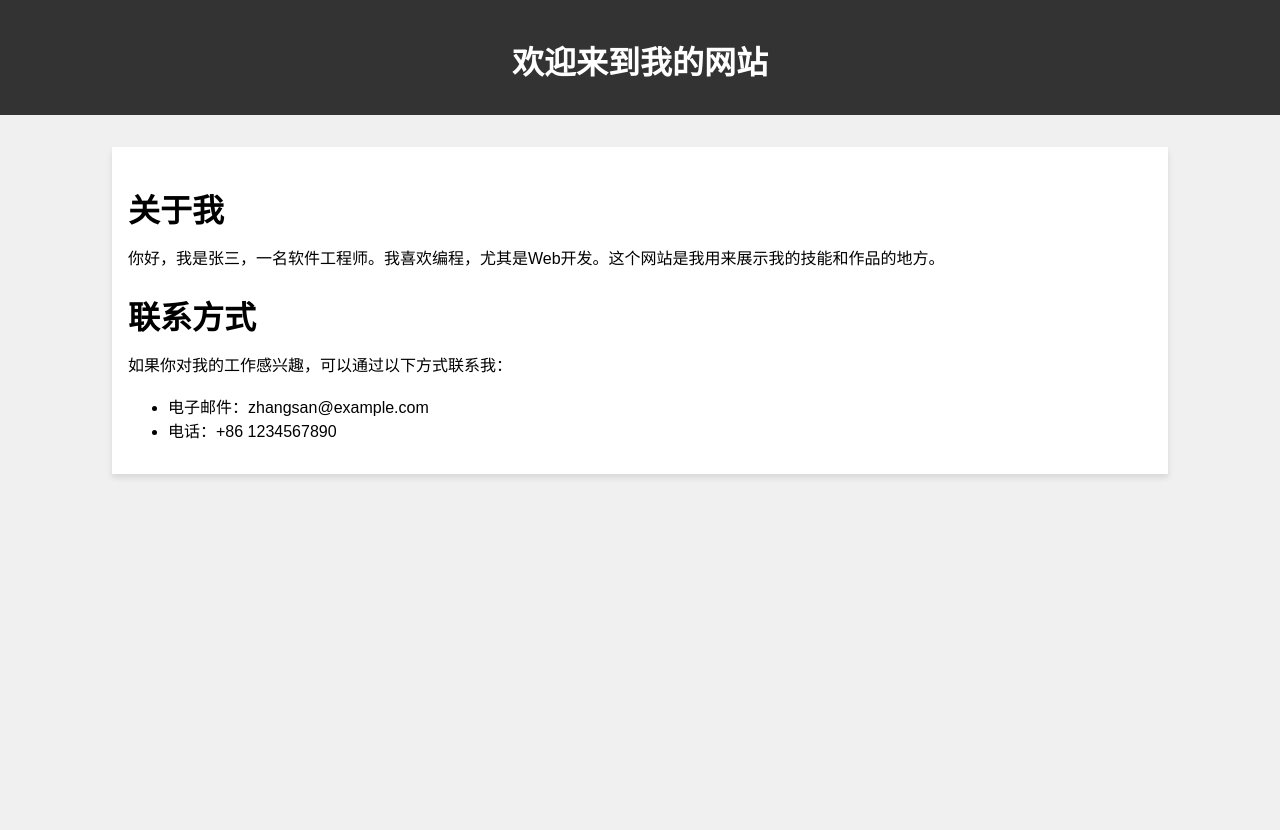
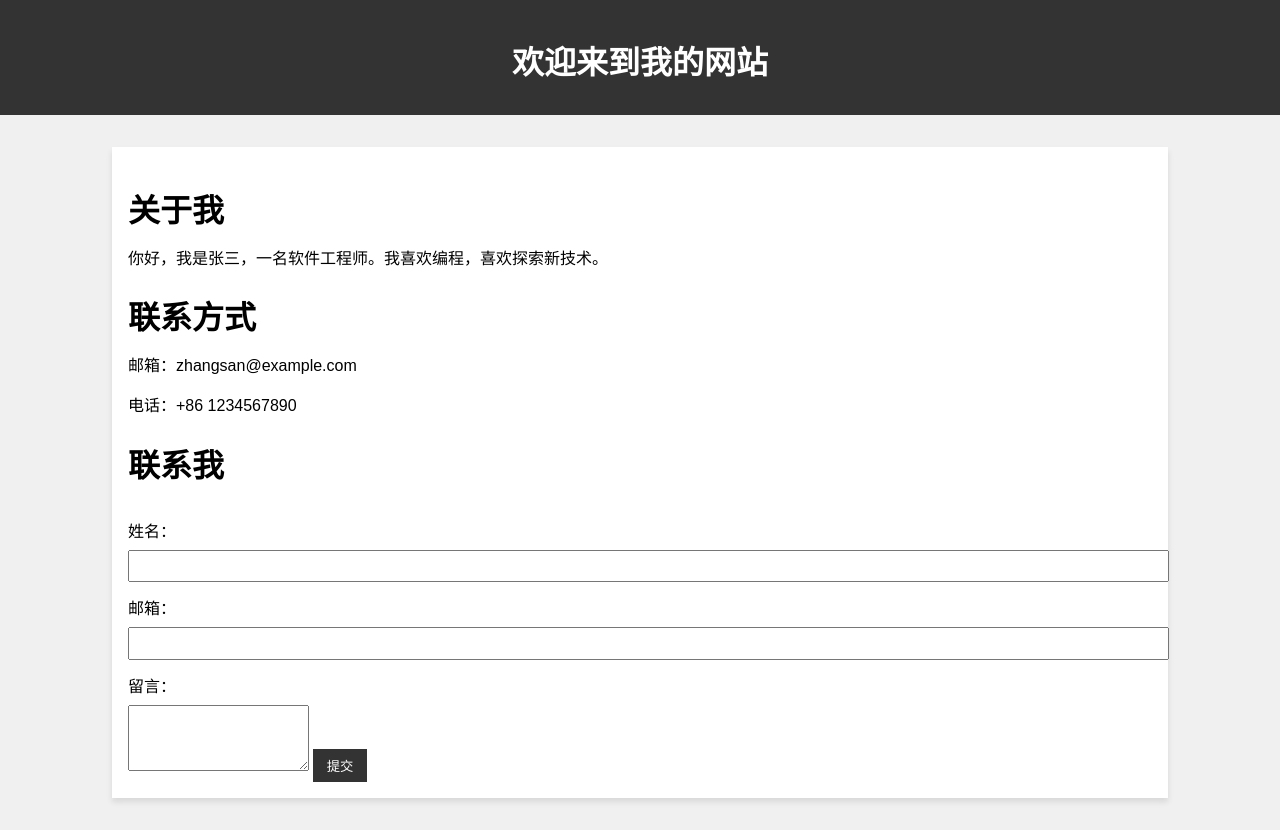
Before and after one commit to CSZLM/cszlm.github.io, a plain HTML site: page index.html in a window 1280 px wide. Before the commit the page ends 800 px from the top, so only its background shows below. Drawn offline with Linux system fonts and the light colour scheme.

Commit message:
Update index.html

```diff
--- a/index.html
+++ b/index.html
@@ -11,14 +11,12 @@
             margin: 0;
             padding: 0;
         }
-
         header {
             background-color: #333;
             color: white;
             text-align: center;
             padding: 1em;
         }
-
         main {
             width: 80%;
             margin: 2em auto;
@@ -26,15 +24,35 @@
             background-color: white;
             box-shadow: 0 4px 6px rgba(0, 0, 0, 0.1);
         }
-
         h1 {
             font-size: 2em;
             margin-bottom: 0.5em;
         }
-
         p {
             font-size: 1em;
             line-height: 1.5;
+        }
+        #contact-form {
+            margin-top: 2em;
+        }
+        label {
+            display: block;
+            margin-bottom: 0.5em;
+        }
+        input[type="text"], input[type="email"] {
+            width: 100%;
+            padding: 0.5em;
+            margin-bottom: 1em;
+        }
+        button {
+            background-color: #333;
+            color: white;
+            padding: 0.5em 1em;
+            border: none;
+            cursor: pointer;
+        }
+        button:hover {
+            background-color: #555;
         }
     </style>
 </head>
@@ -44,13 +62,29 @@
     </header>
     <main>
         <h1>关于我</h1>
-        <p>你好，我是张三，一名软件工程师。我喜欢编程，尤其是Web开发。这个网站是我用来展示我的技能和作品的地方。</p>
+        <p>你好，我是张三，一名软件工程师。我喜欢编程，喜欢探索新技术。</p>
         <h1>联系方式</h1>
-        <p>如果你对我的工作感兴趣，可以通过以下方式联系我：</p>
-        <ul>
-            <li>电子邮件：zhangsan@example.com</li>
-            <li>电话：+86 1234567890</li>
-        </ul>
+        <p>邮箱：zhangsan@example.com</p>
+        <p>电话：+86 1234567890</p>
+        <h1>联系我</h1>
+        <form id="contact-form">
+            <label for="name">姓名：</label>
+            <input type="text" id="name" name="name" required>
+            <label for="email">邮箱：</label>
+            <input type="email" id="email" name="email" required>
+            <label for="message">留言：</label>
+            <textarea id="message" name="message" rows="4" required></textarea>
+            <button type="submit">提交</button>
+        </form>
     </main>
+    <script>
+        document.getElementById('contact-form').addEventListener('submit', function(event) {
+            event.preventDefault(); // 阻止表单默认提交行为
+            var name = document.getElementById('name').value;
+            var email = document.getElementById('email').value;
+            var message = document.getElementById('message').value;
+            alert('感谢您的留言，我们会尽快回复您！');
+        });
+    </script>
 </body>
 </html>
```
